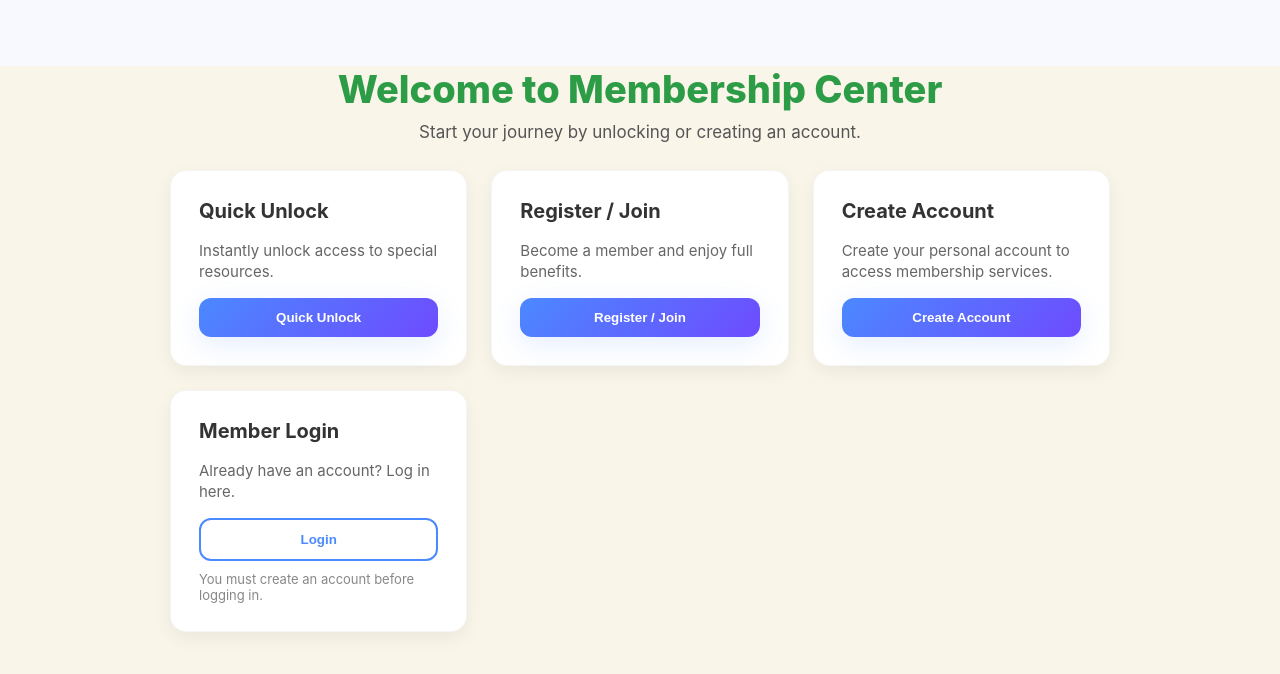
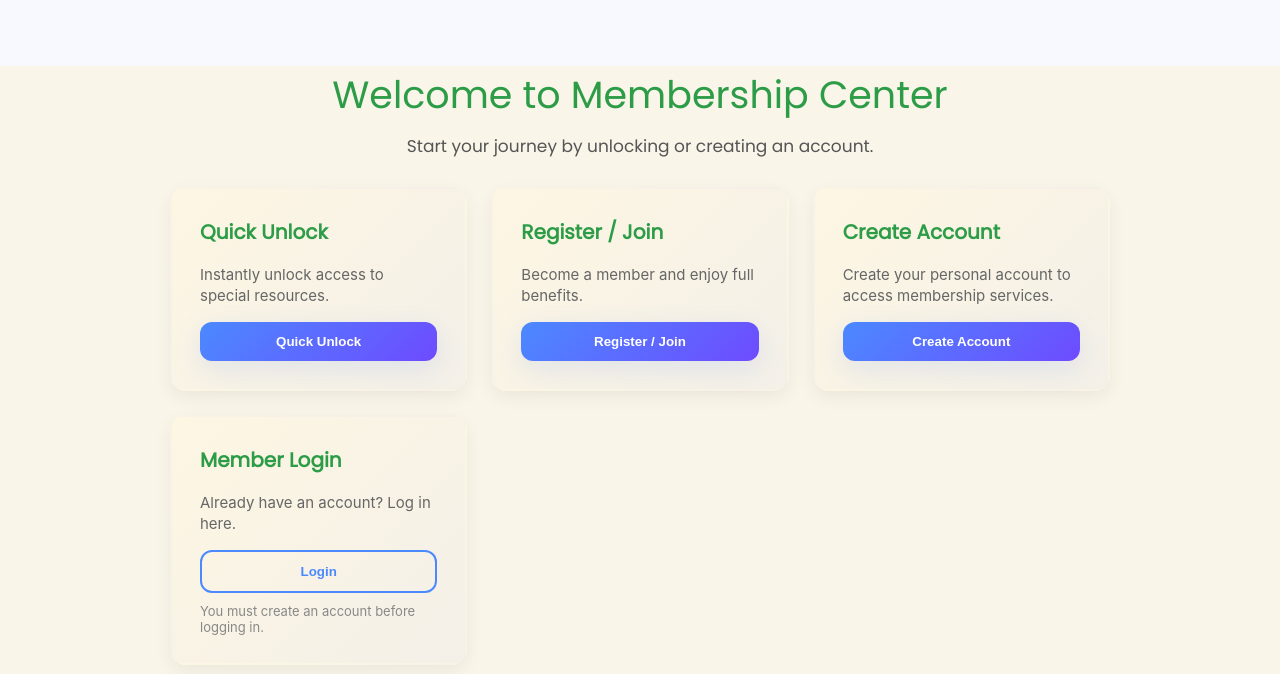
Before and after one commit to Lsworkshop/SuperEdu, a website: page membership.html in a window 1280 px wide. Shown: the part 54-728 px from the top of the page. Drawn offline with Linux system fonts and the light colour scheme.

Commit message:
Add files via upload

```diff
--- a/membership.html
+++ b/membership.html
@@ -4,6 +4,9 @@
 <meta charset="utf-8" />
 <meta name="viewport" content="width=device-width, initial-scale=1" />
 <title>Membership Center — SuperEdu</title>
+
+<!-- Google Fonts -->
+<link href="https://fonts.googleapis.com/css2?family=Poppins:wght@400&display=swap" rel="stylesheet">
 
 <!-- icons -->
 <link rel="apple-touch-icon" sizes="180x180" href="/assets/icons/apple-touch-icon.png">
@@ -28,9 +31,10 @@ body{
 }
 .membership-title{
   text-align:center;margin-bottom:28px;
+  font-family:'Poppins', sans-serif;
 }
 .membership-title h1{
-  margin:0;font-size:38px;color:#2C9C47;font-weight:800;
+  margin:0;font-size:38px;color:#2C9C47;font-weight:400;
 }
 .membership-title p{
   margin-top:10px;color:#555;font-size:17px;
@@ -40,14 +44,20 @@ body{
   display:grid;grid-template-columns:repeat(auto-fit,minmax(260px,1fr));gap:24px;
 }
 .card{
-  background:#fff;padding:28px;border-radius:16px;box-shadow:0 6px 18px rgba(0,0,0,0.06);transition:all .22s;
+  background: linear-gradient(135deg, #fdf6e3, #f4f0e8);
+  padding:28px;
+  border-radius:16px;
+  box-shadow:0 6px 18px rgba(0,0,0,0.06);
+  transition:all .22s;
+  border:2px solid transparent;
 }
 .card:hover{
   transform:translateY(-4px) scale(1.03);
   box-shadow:0 10px 28px rgba(0,0,0,0.12);
+  border-color: rgba(44,156,71,0.6);
 }
 .card h2{
-  margin-top:0;font-size:20px;font-weight:700;color:#333;
+  margin-top:0;font-size:20px;font-weight:600;color:#2C9C47;font-family:'Poppins', sans-serif;
 }
 .card p{
   color:#666;font-size:15px;line-height:1.45;
```
